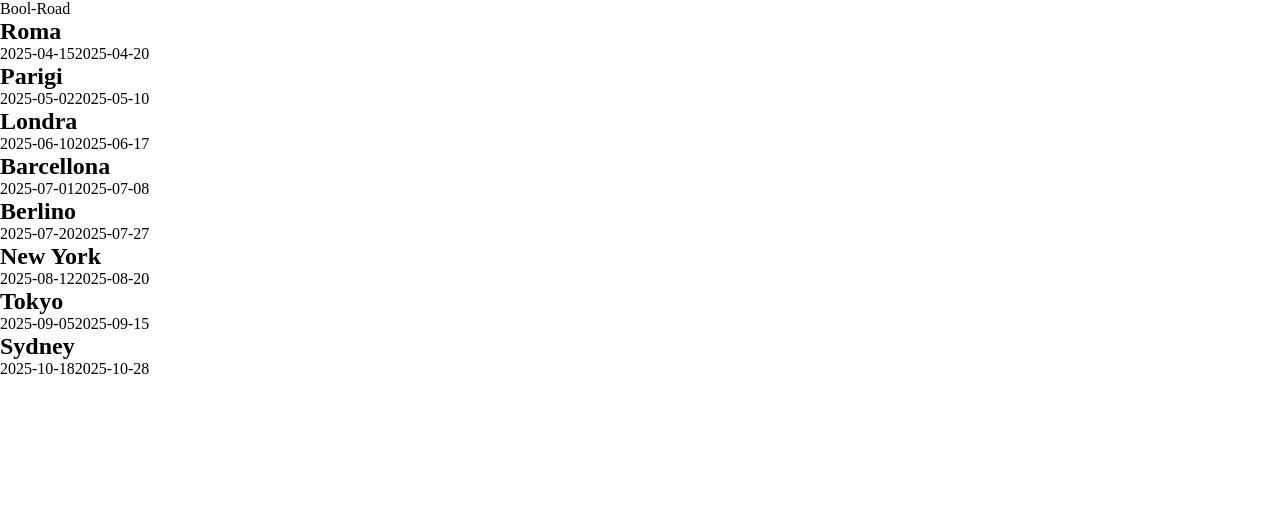
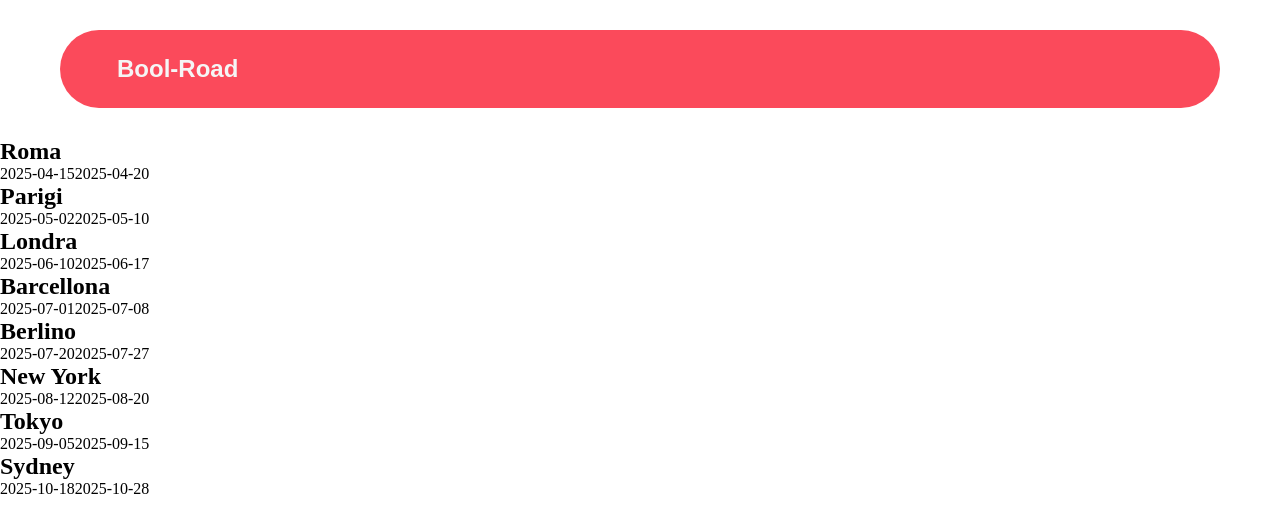
Before and after one commit to Giuseppe11S/bool-road, a React (Vite) app: page / in a window 1280 px wide. Shown: the top 532 px of the page. Built offline with nearby package versions, Linux system fonts and the light colour scheme.

Commit message:
css navbar fatto

```diff
--- a/src/components/Header.jsx
+++ b/src/components/Header.jsx
@@ -4,13 +4,13 @@ export default function Header() {
   // NAVBAR
   return (
     <>
-      <div>
+      <div className="container-header">
         <nav className="cnt-nav">
           <Link to="/">
-           Bool-Road
+            <h1>Bool-Road</h1>
           </Link>
         </nav>
       </div>
     </>
-    )
+  )
 }
--- a/src/index.css
+++ b/src/index.css
@@ -4,12 +4,28 @@
   margin: 0;
 }
 
-a{
+a {
   text-decoration: none;
   color: black;
 }
 
 /* Container della nav */
-.cnt-nav{
+
+.container-header {
+  margin: 30px;
+}
+
+.cnt-nav {
   display: flex;
+  padding: 20px;
+
+  background-color: #fb4a5b;
+  border-radius: 100px;
+  margin: 30px 30px;
 }
+
+.cnt-nav h1 {
+  color: whitesmoke;
+  font-family: Arial, Helvetica, sans-serif;
+  padding: 5px 37px;
+}
```
